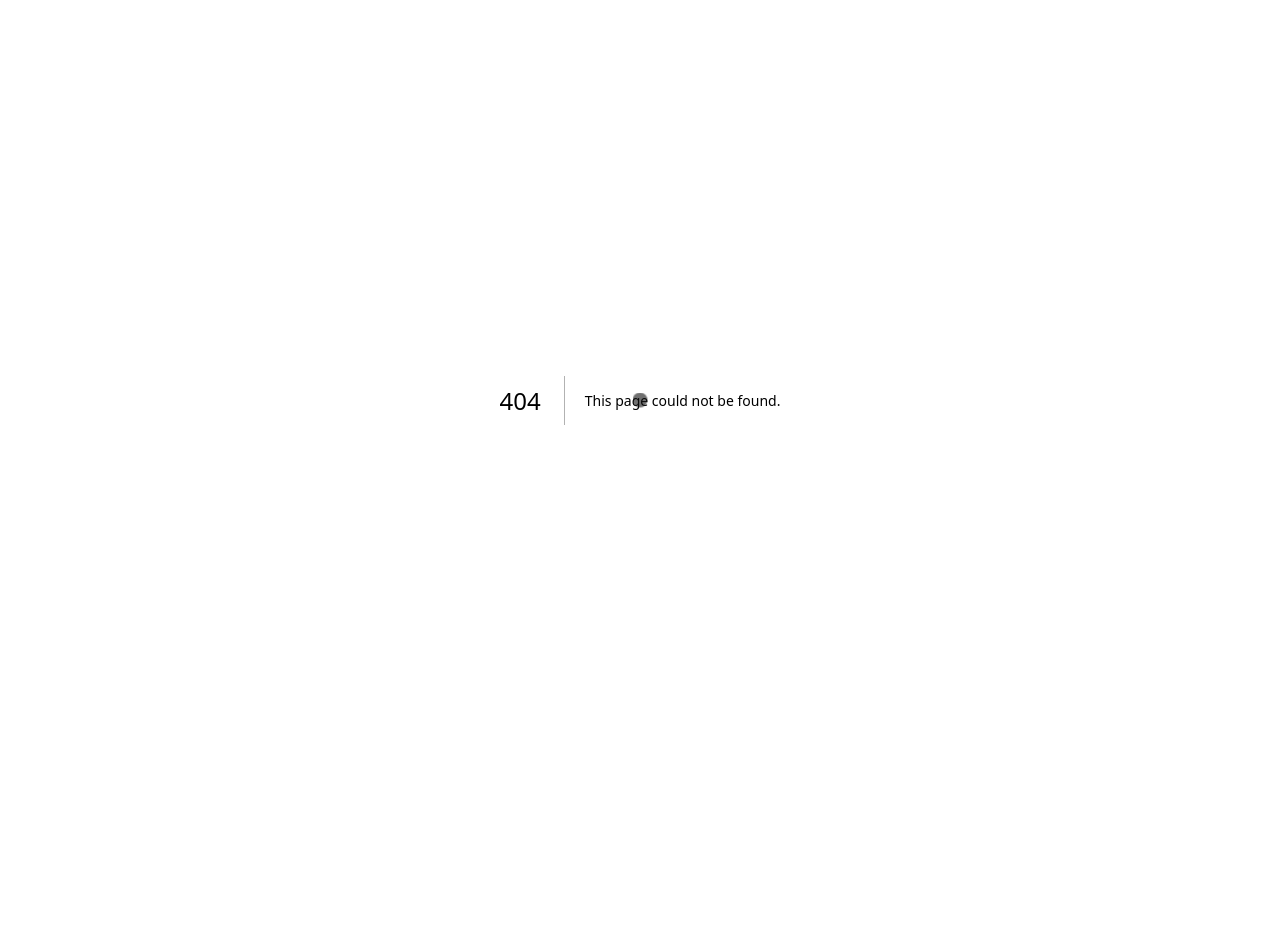
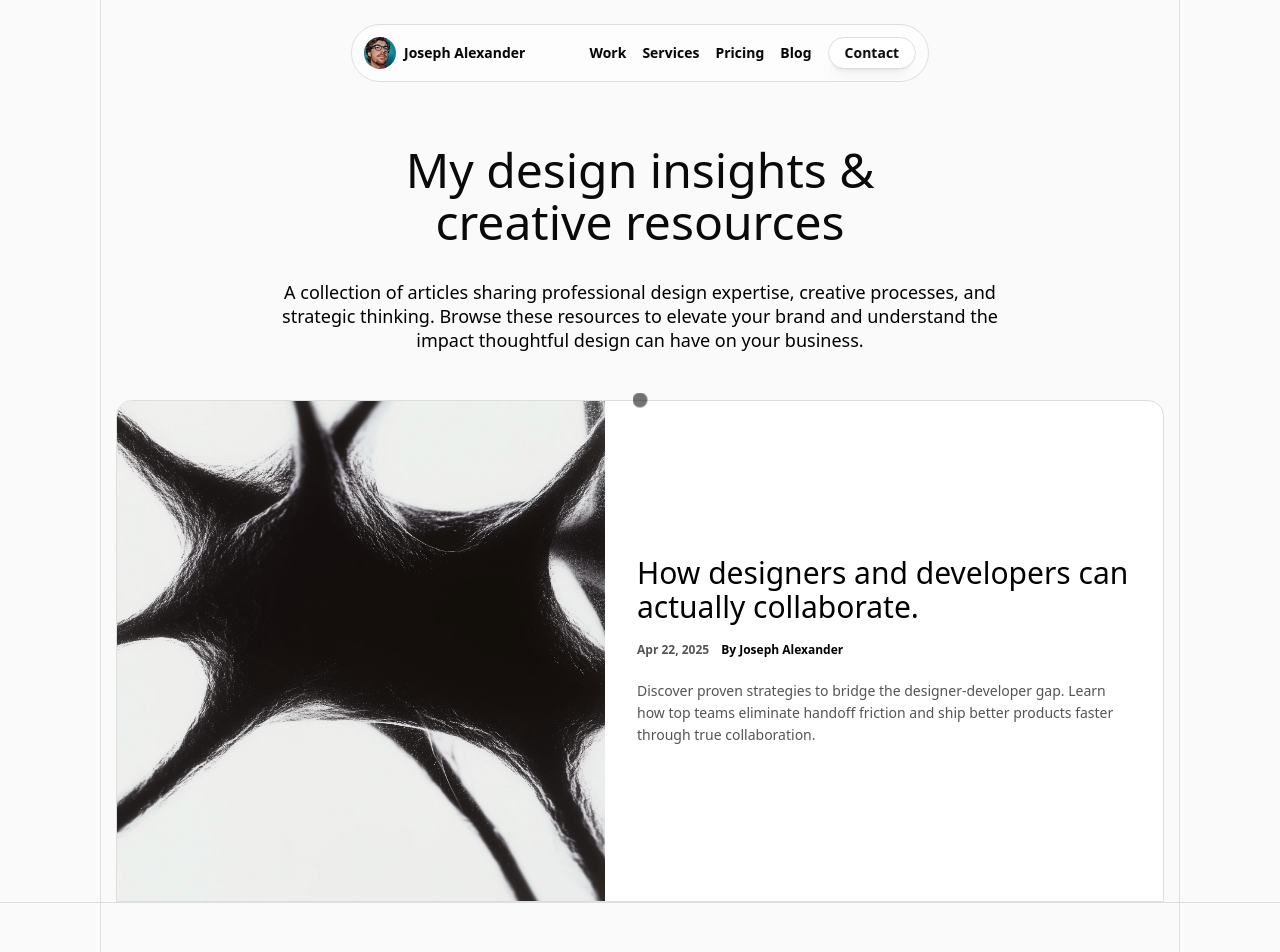
Before and after one commit to touseefahmed-cyber/launchfolio, a Next.js app: page /blog in a window 1280 px wide. Before the commit this address had no page. Shown: the top 952 px of the page. Before the commit the page ends 800 px from the top, so only its background shows below. Built offline with nearby package versions, Linux system fonts and the light colour scheme.

Commit message:
blog Page added

```diff
--- /dev/null
+++ b/src/app/blog/page.tsx
@@ -0,0 +1,53 @@
+import React from 'react';
+import Header from "@/components/Site/Header";
+import Footer from "@/components/Site/Footer";
+import Image from "next/image";
+import blog_img1 from "../../../public/images/blog_img1.png";
+import Blog from "@/components/Site/Blog";
+
+const Page = () => {
+    return (
+        <>
+            <Header/>
+            <section className="border-b border-[#dedede] 2xl:px-0 px-[15px] ">
+                <div
+                    className="wrapper md:pt-[144px] pt-[128px] 2xl:px-[44px] md:px-[15px] px-[10px] ">
+                    <div className="lg:w-[70%] md:w-[80%] w-full mx-auto text-center">
+                        <h1 className=" lg:text-[48px] lg:leading-[52px] md:text-[38px] md:leading-[41px] text-[32px] leading-[35px]
+                                 font-medium mb-[32px]">My design insights & <br className="md:block hidden"/> creative resources</h1>
+                        <p className="lg:text-[18px] lg:leading-[24px] text-[14px] leading-[21px] font-medium text-black mb-[48px]">A collection of
+                            articles sharing professional design expertise, creative processes, and strategic thinking.
+                            Browse these resources to elevate your brand and understand the impact thoughtful design can
+                            have on your business.</p>
+                    </div>
+                    <div
+                        className="border border-[#dedede] bg-white rounded-tl-[16px] rounded-tr-[16px] group overflow-hidden col-span-full">
+                        <a className="md:flex" data-cursor-text="Article" href="#">
+                            <figure
+                                className="md:h-[500px] sm:h-[275px] h-[186px] lg:w-[488px] md:w-[340px] w-full shrink-0 overflow-hidden">
+                                <Image alt="How designers and developers can actually collaborate" src={blog_img1} className="w-full h-full
+                                 group-hover:scale-[1.1] transition-all duration-500 ease-in-out rounded-tl-[16px] "/>
+                            </figure>
+                            <div className="sm:p-[32px] p-[20px] flex justify-center flex-col"><h4
+                                className="2xl:text-[32px] 2xl:leading-[36px] lg:text-[30px]
+                                lg:leading-[34px] md:text-[28px] md:leading-[32px] text-[20px] leading-[26px] font-medium text-black mb-[20px]">How
+                                designers and developers can actually collaborate.</h4>
+                                <div className="flex gap-[12px] text-[12px] leading-[12px] font-semibold mb-[24px]">
+                                    <div className="text-[#545454]">Apr 22, 2025</div>
+                                    <div className="text-black">By Joseph Alexander</div>
+                                </div>
+                                <p className="text-[14px] leading-[22px] font-medium text-[#545454]">Discover proven
+                                    strategies to bridge the designer-developer gap. Learn how top teams eliminate
+                                    handoff friction and ship better products faster through true collaboration.</p>
+                            </div>
+                        </a></div>
+                </div>
+            </section>
+            <Blog/>
+           <Footer/>
+
+        </>
+    );
+};
+
+export default Page;
```
